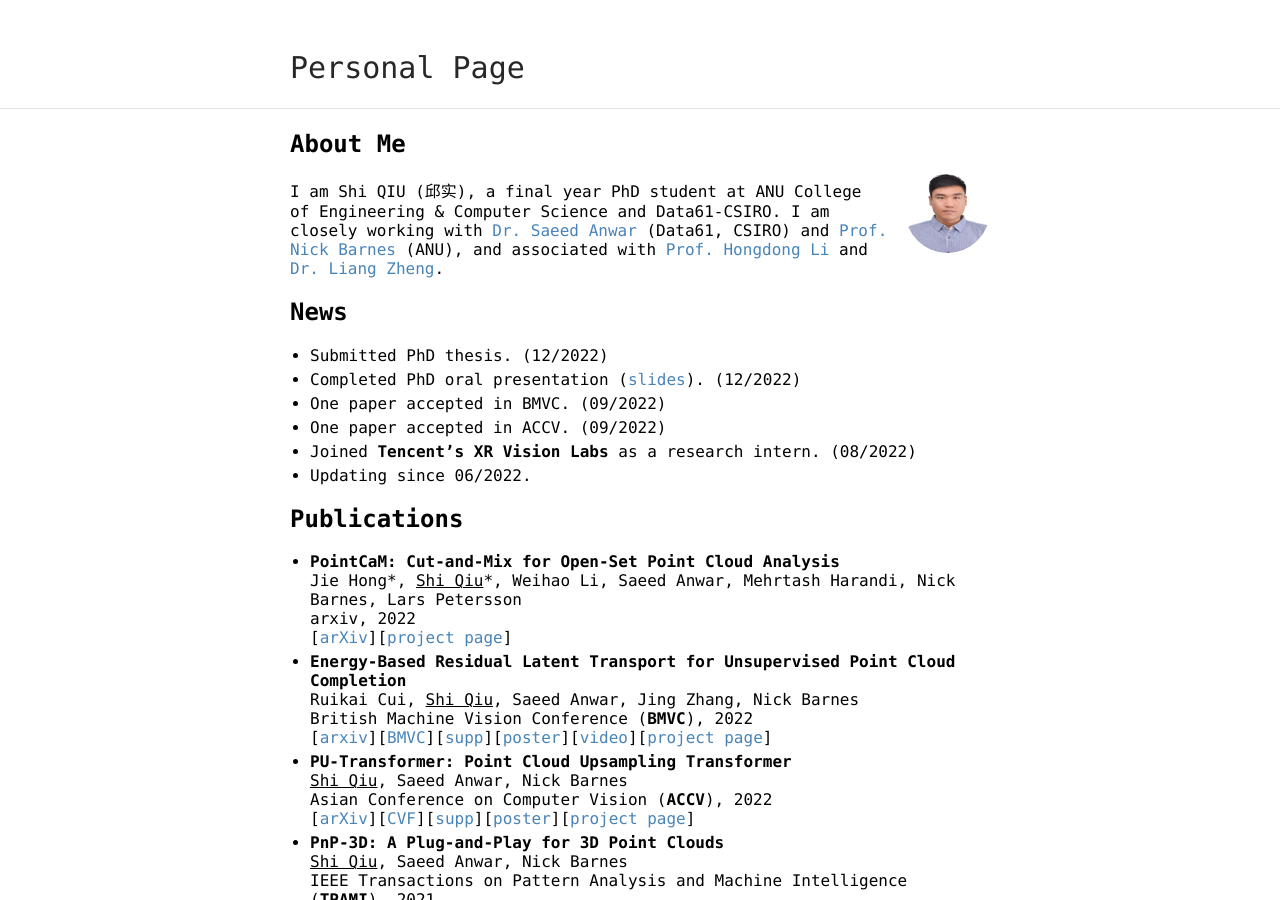
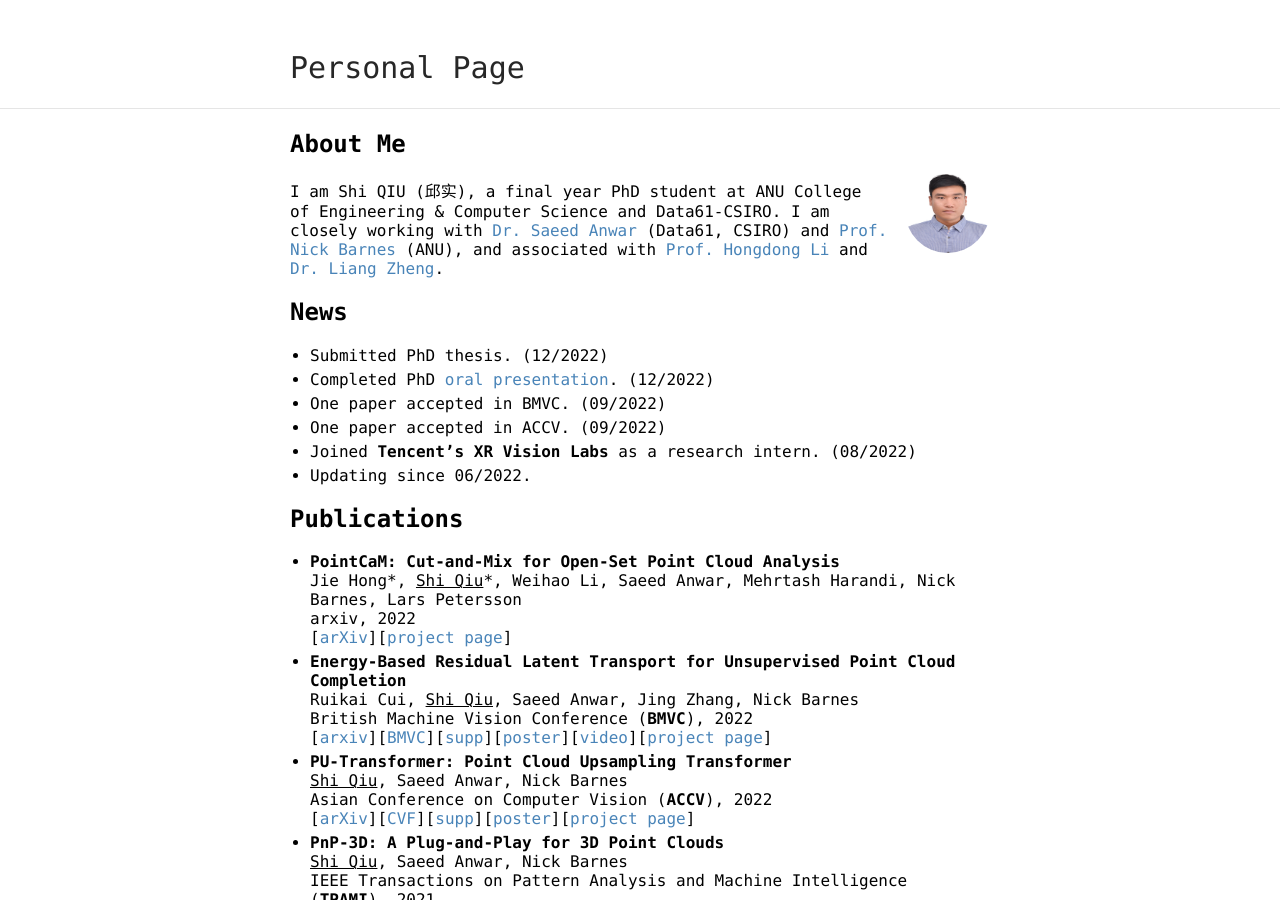
Before and after one commit to ShiQiu0419/ShiQiu0419.github.io, a Jekyll site: the page built from index.md, in a window 1280 px wide and 900 px high. Built offline with Jekyll 4.4.1, drawn with Linux system fonts in a browser that asks for light colours; our own code applies the rules of GitHub Pages for plain Markdown files.

Commit message:
Update index.md

```diff
--- a/index.md
+++ b/index.md
@@ -9,7 +9,7 @@ I am Shi QIU (邱实), a final year PhD student at ANU College of Engineering &
 
 ## News
 * Submitted PhD thesis. (12/2022)
-* Completed PhD oral presentation ([slides](https://drive.google.com/file/d/1s5WA7QUt-KPXTKrVfX8OfKB_EPONPWlh/view?usp=sharing)). (12/2022)
+* Completed PhD [oral presentation](https://drive.google.com/file/d/1s5WA7QUt-KPXTKrVfX8OfKB_EPONPWlh/view?usp=sharing). (12/2022)
 * One paper accepted in BMVC. (09/2022)
 * One paper accepted in ACCV. (09/2022)
 * Joined **Tencent's XR Vision Labs** as a research intern. (08/2022)
```
